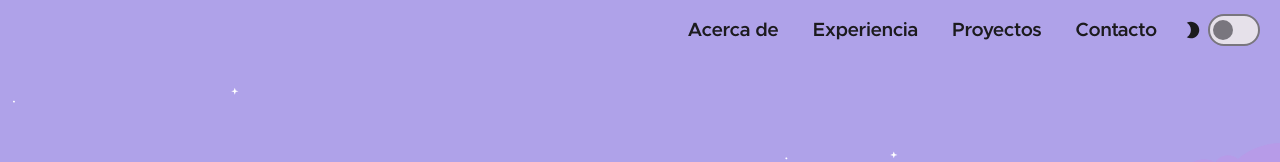
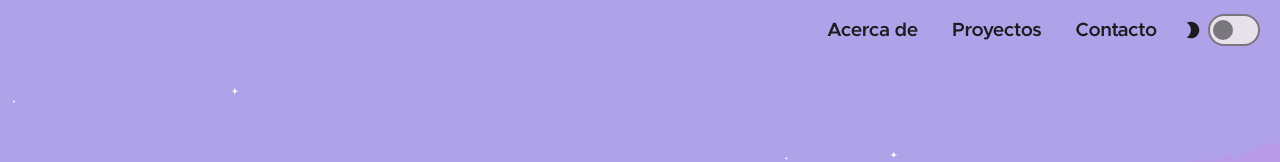
Before and after one commit to thewomins/thewomins.github.io, a React (Create React App) app: page / in a window 1280 px wide. Shown: the top 162 px of the page. Built offline with nearby package versions, Linux system fonts and the light colour scheme.

Commit message:
Delete work section

```diff
--- a/src/App.tsx
+++ b/src/App.tsx
@@ -2,7 +2,7 @@ import "./App.css";
 import Menu from "./Components/Menu";
 import Presentation from "./Screens/Presentation";
 import About from "./Screens/About";
-import Work from "./Screens/Work";
+//import Work from "./Screens/Work";
 import Proyects from "./Screens/Proyects";
 import Contact from "./Screens/Contact";
 import {useTheme} from "./hooks/Theme";
@@ -43,13 +43,13 @@ function App() {
   return (
     <div>
       <Menu
-        screens={["Acerca de", "Experiencia", "Proyectos", "Contacto"]}
+        screens={["Acerca de", "Proyectos", "Contacto"]}
         state={theme === "dark" ? true : false}
         onChangeCheck={onChangeCheck}
       />
       <Presentation />
       <About />
-      <Work />
+      {/*<Work />*/}
       <Proyects />
       <Contact />
     </div>
--- a/src/index.tsx
+++ b/src/index.tsx
@@ -4,6 +4,8 @@ import "./index.css";
 import App from "./App";
 import {ThemeContextProvider} from "./hooks/Theme";
 //import reportWebVitals from "./reportWebVitals";
+
+//yarn deploy -- -m "Your custom message"
 
 const root = ReactDOM.createRoot(
   document.getElementById("root") as HTMLElement,
```
